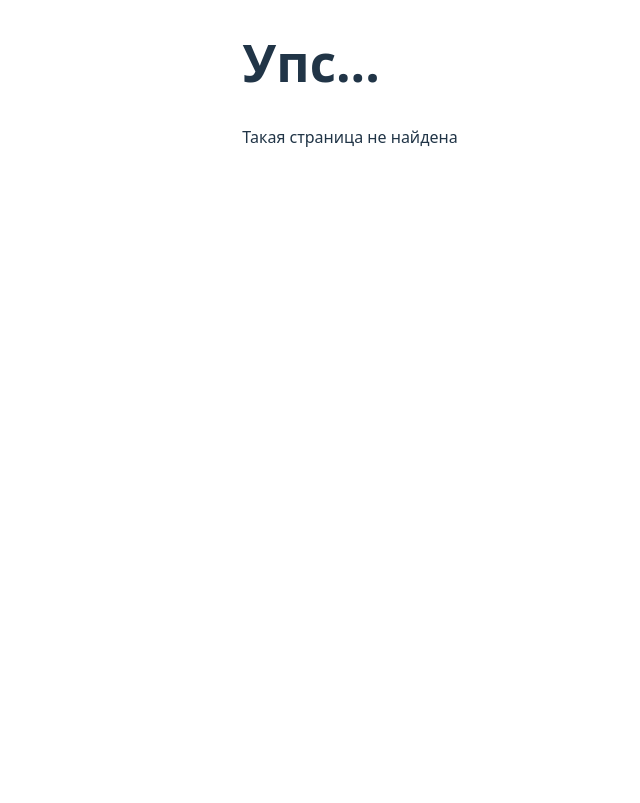
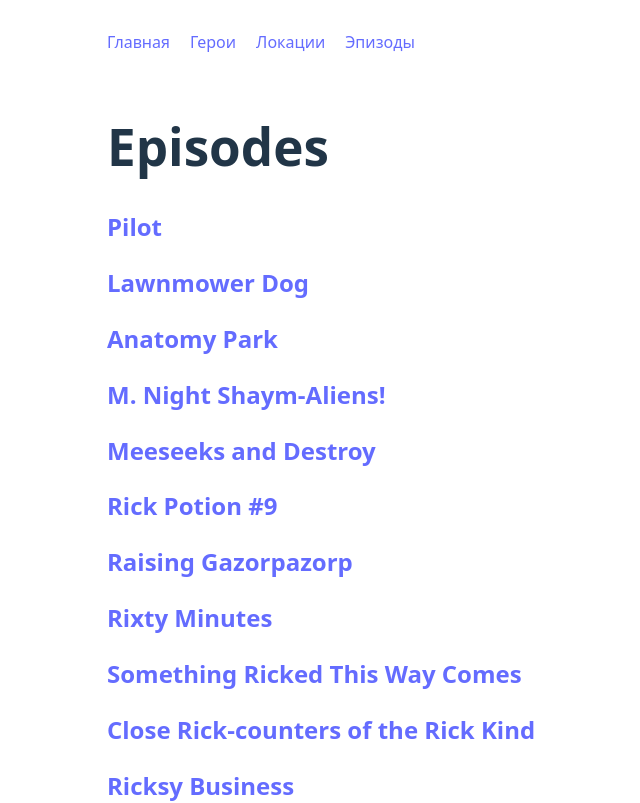
Before and after one commit to AlinaBorisova/rik-and-morty, a React (Vite) app: page /episodes in a window 1280 px wide. Shown: the top 803 px of the page, without its empty margins (290-930 px from the left). Built offline with nearby package versions, Linux system fonts and the light colour scheme.

Commit message:
feat: Создана страница эпизодов с получением данных

```diff
--- a/src/router.tsx
+++ b/src/router.tsx
@@ -8,6 +8,7 @@
 import { locationsLoader } from "./routes/LocationsPage/LocationsPage.loader";
 import { LocationPage } from "./routes/LocationPage/LocationPage";
 import { locationLoader } from "./routes/LocationPage/LocationPage.loader";
+import { episodesLoader } from "./routes/EpisodesPage/EpisodesPage.loader";
 
 export const router = createBrowserRouter([
   {
@@ -55,6 +56,16 @@
           return locationLoader(id ?? '');
         },
       },
+      {
+        path: 'episodes',
+        lazy: async () => {
+          const module = await import('./routes/EpisodesPage/EpisodesPage')
+          return {
+            element: <module.EpisodesPage />
+          }
+        },
+        loader: episodesLoader,
+      }
     ]
   }
 ]);
--- /dev/null
+++ b/src/routes/EpisodesPage/EpisodesPage.loader.ts
@@ -0,0 +1,12 @@
+import type { EpisodeData } from "./EpisodesPage";
+
+export const episodesLoader = async (): Promise<EpisodeData[]> => {
+  try {
+    const response = await fetch('/data/episode.json')
+    const data = (await response.json()) as EpisodeData[];
+
+    return data;
+  } catch (error) {
+    throw new Response('Not Found', { status: 404 });
+  }
+}
--- /dev/null
+++ b/src/routes/EpisodesPage/EpisodesPage.tsx
@@ -0,0 +1,26 @@
+import { Link, useLoaderData } from "react-router-dom";
+
+export interface EpisodeData {
+  id: number,
+  name: string,
+  air_date: string,
+  episode: string,
+  created: string
+};
+
+export const EpisodesPage = () => {
+  const episodes = useLoaderData<EpisodeData[]>();
+
+  return (
+    <>
+      <h1>Episodes</h1>
+      {episodes.map((episode: EpisodeData) => (
+        <div key={episode.id}>
+          <Link to={`/episodes/${episode.id}`}>
+            <h2>{episode.name}</h2>
+          </Link>
+        </div>
+      ))}
+    </>
+  );
+};
--- a/src/routes/RootLayout/RootLayout.tsx
+++ b/src/routes/RootLayout/RootLayout.tsx
@@ -10,7 +10,7 @@
           <NavLink to='/'>Главная</NavLink>
           <NavLink to='/characters'>Герои</NavLink>
           <NavLink to='/location'>Локации</NavLink>
-          <NavLink to='/episode'>Эпизоды</NavLink>
+          <NavLink to='/episodes'>Эпизоды</NavLink>
         </nav>
       </header>
       <main>
```
